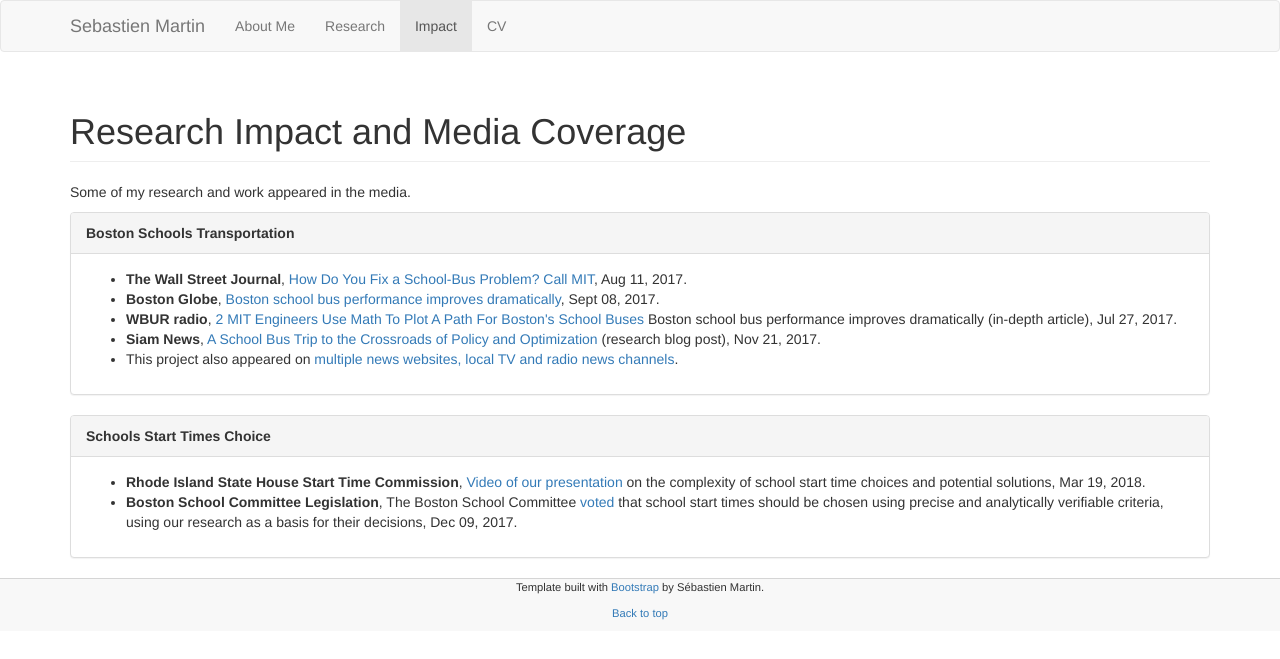
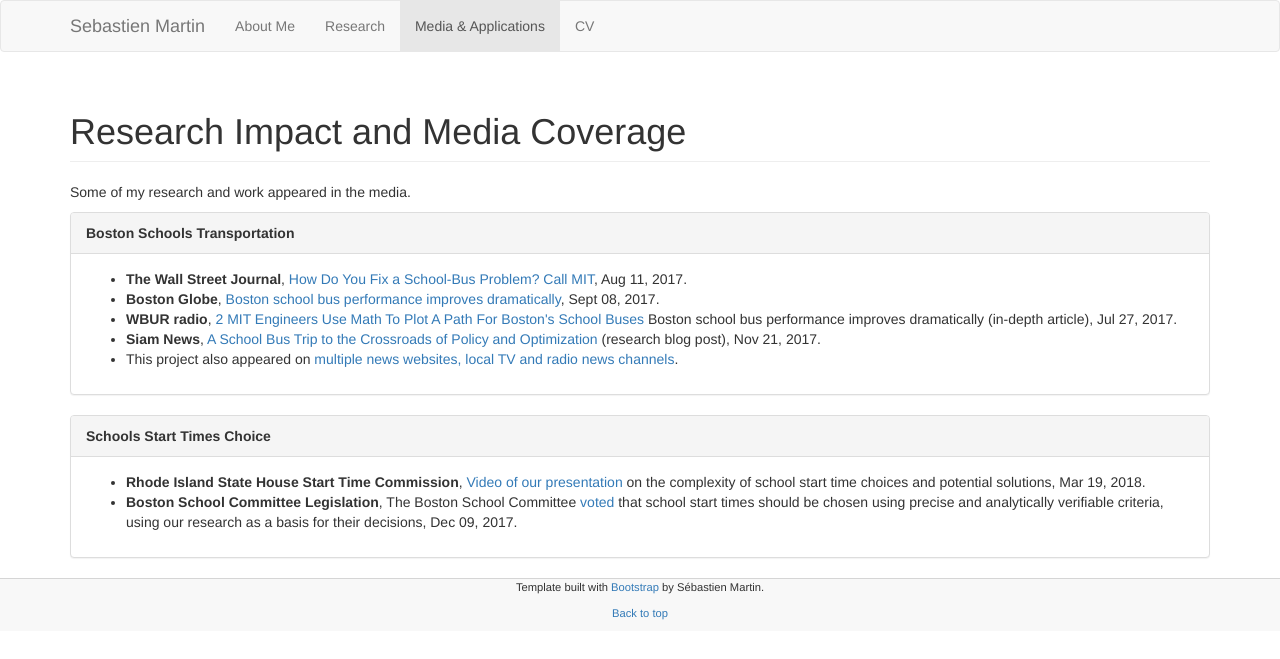
Before and after one commit to trevorhsong/trevorhsong.github.io, a Jekyll site: the page built from media.html, in a window 1280 px wide. Shown: the top 659 px of the page. Built offline with Jekyll 4.4.1, drawn with Linux system fonts in a browser that asks for light colours.

Commit message:
changed tab names

```diff
--- a/_config.yml
+++ b/_config.yml
@@ -26,11 +26,11 @@ exclude:
 tabnames:
   - About Me
   - Research
-  - Impact
+  - Media & Applications
   - CV
 
 tablinks:
   - index.html
   - research.html
-  - impact.html
+  - media.html
   - assets/resumes/S.MARTIN_201804_resume_academic.pdf
--- a/impact.html
+++ b/media.html
@@ -1,7 +1,7 @@
 ---
 layout: common
 title: Media Coverage
-tabname: Impact
+tabname: Media & Applications
 ---
 
 <h1 class="page-header">Research Impact and Media Coverage</h1>
```
